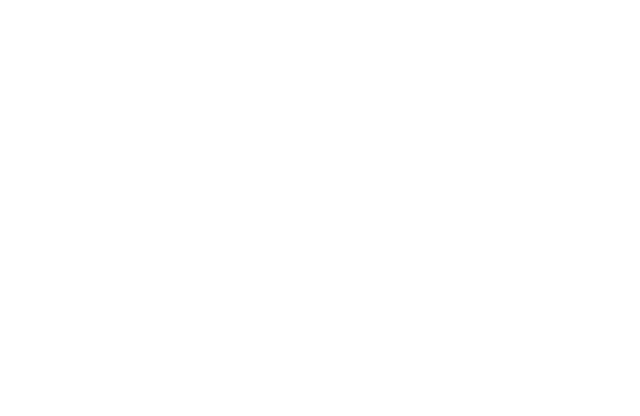
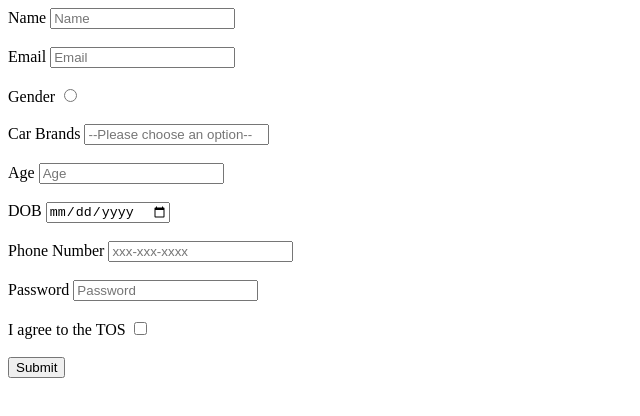
Before and after one commit to acciojob/signup-form-car-Lavibadwal1111, a website: page main.html in a window 1280 px wide. Shown: the whole page, without its empty margins (0-640 px from the left). Drawn offline with Linux system fonts and the light colour scheme.

Commit message:
created a submission

```diff
--- a/main.html
+++ b/main.html
@@ -10,7 +10,27 @@
 	<!-- the entire body must be written by student -->
     <script type="text/javascript" src="./script.js">
 </script>
-
+<form action="/submit" method="post">
+	<label for="name">Name</label>
+	<input type="text" id="name" placeholder="Name" required><br><br>
+	<label for="email">Email</label>
+	<input type="email" id="email" placeholder="Email" required><br><br>
+	<label for="gender_m, gender_f">Gender</label>
+	<input type="radio" id="gender_m, gender_f" placeholder="-" required><br><br>
+	<label for="cars">Car Brands</label>
+	<input type="select" id="cars" placeholder="--Please choose an option--" required><br><br>
+	<label for="age">Age</label>
+	<input type="number" id="age" placeholder="Age" required><br><br>
+	<label for="dob">DOB</label>
+	<input type="date" id="email" placeholder="-" required><br><br>
+	<label for="tel">Phone Number</label>
+	<input type="tel" id="tel" placeholder="xxx-xxx-xxxx"><br><br>
+	<label for="password">Password</label>
+	<input type="password" id="password" placeholder="Password" required><br><br>
+	<label for="tos">I agree to the TOS</label>
+	<input type="checkbox" id="tos" placeholder="-" required><br><br>
+	<button type="submit">Submit</button>
+</form>
 </body>
 
 </html>
```
